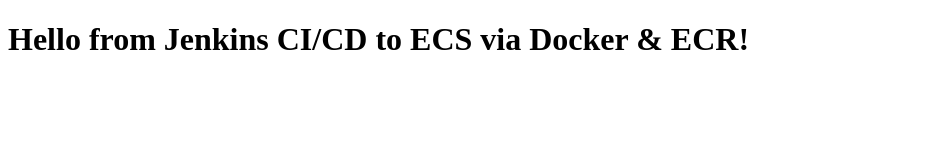
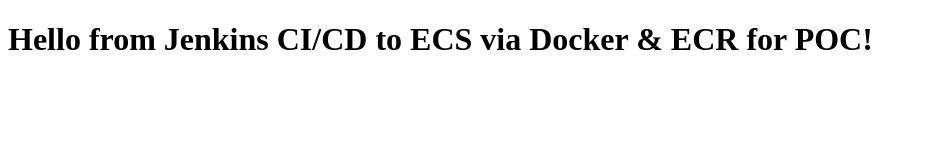
Before and after one commit to varaprasad1292/poc, a plain HTML site: page index.html in a window 1280 px wide. Shown: the whole page, without its empty margins (0-925 px from the left). Drawn offline with Linux system fonts and the light colour scheme.

Commit message:
Update index.html

```diff
--- a/index.html
+++ b/index.html
@@ -4,6 +4,6 @@
   <title>Hello Jenkins</title>
 </head>
 <body>
-  <h1>Hello from Jenkins CI/CD to ECS via Docker & ECR!</h1>
+  <h1>Hello from Jenkins CI/CD to ECS via Docker & ECR for POC!</h1>
 </body>
 </html>
```
